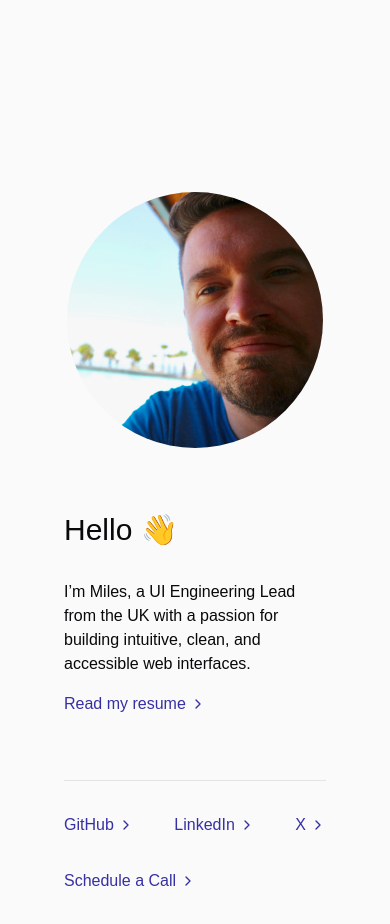
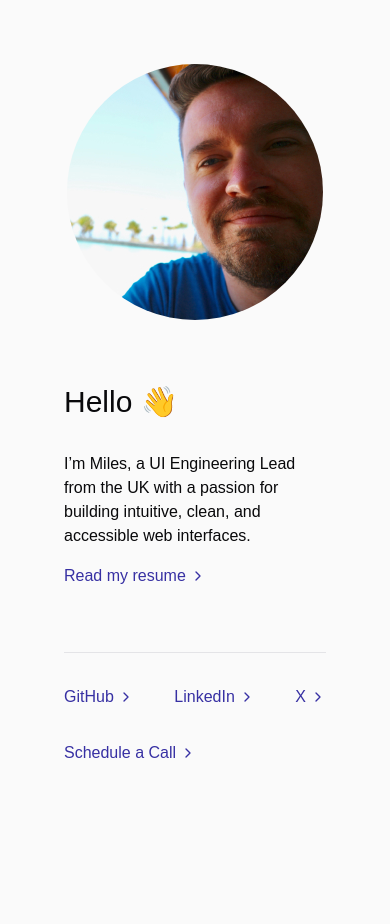
Before and after one commit to mwheelersmith/site, a Next.js app: page / in a window 390 px wide. After the commit the page ends 844 px from the top, so only its background shows below. Built offline with nearby package versions, Linux system fonts and the light colour scheme.

Commit message:
Fix homepage mobile spacing

```diff
--- a/app/page.tsx
+++ b/app/page.tsx
@@ -6,7 +6,7 @@ import { LinksListItem } from "@/components/links-list-item";
 
 export default function Home() {
   return (
-    <main className="mx-auto mt-32 flex flex-col md:w-[640px]">
+    <main className="mx-auto flex flex-col md:mt-32 md:w-[640px]">
       <div className="flex flex-col gap-16 rounded-xl border-zinc-200 p-16 pb-8 md:border dark:border-zinc-800">
         <Image
           className="self-center rounded-full"
```
